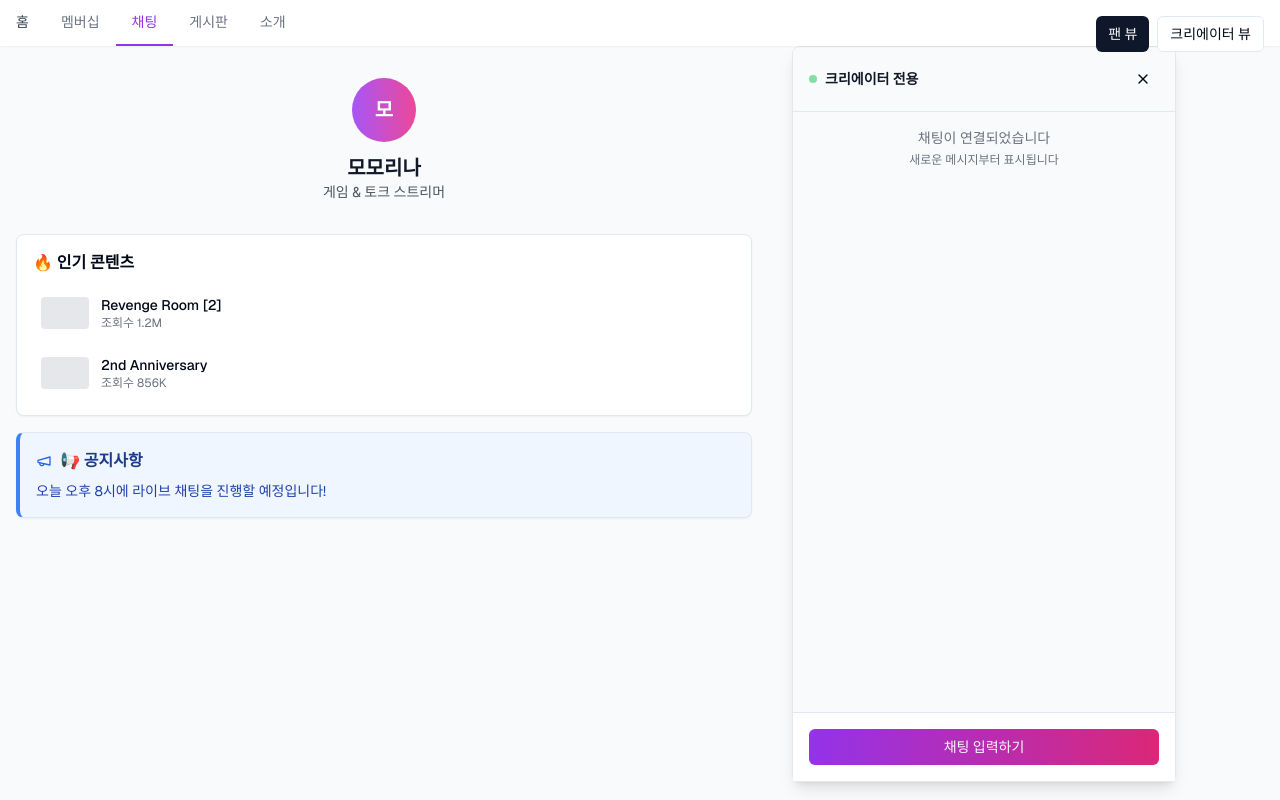
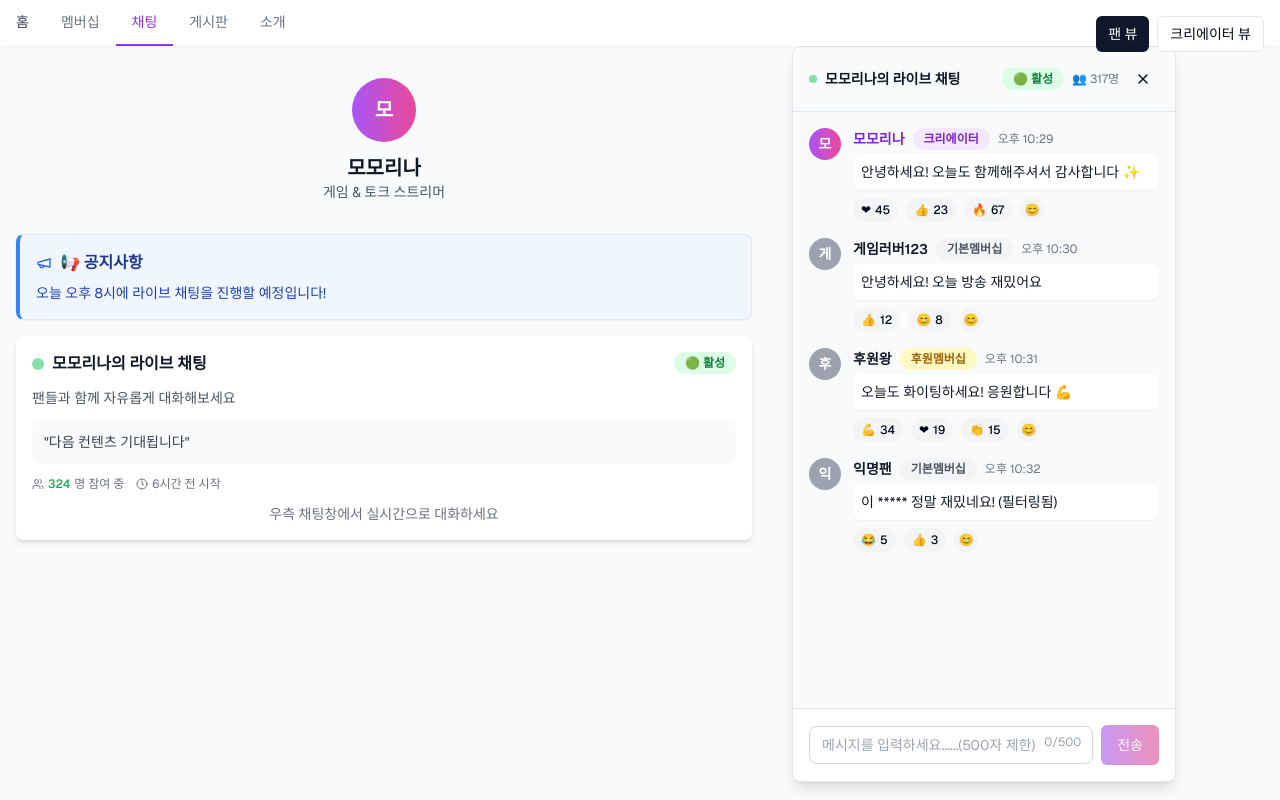
Before and after one commit to cultsoda/xromeda-chat, a Next.js app: page / in a window 1280 px wide. Both pictures are taken after a click on the button "입장하기". Built offline with nearby package versions, Linux system fonts and the light colour scheme.

Commit message:
너무길다 채팅 수정

```diff
--- a/components/channel-home-chat.tsx
+++ b/components/channel-home-chat.tsx
@@ -147,32 +147,61 @@ export default function ChannelHomeChatTab() {
               <p className="text-gray-600 text-sm">게임 & 토크 스트리머</p>
             </div>
 
-            {/* Popular Content Section (PC Only when Chat Active) */}
-            {!isMobile && chatUIState.isActive && (
-              <Card className="mb-4">
+            {/* Popular Content Section - 삭제됨 */}
+
+            {/* Announcement Section - 2분할시 맨 위로 */}
+            {(!isMobile && chatUIState.isActive) && (
+              <Card className="border-l-4 border-l-blue-500 bg-blue-50 mb-4">
                 <CardContent className="p-4">
-                  <h3 className="font-semibold mb-3">🔥 인기 콘텐츠</h3>
-                  <div className="space-y-2">
-                    <div className="flex items-center gap-3 p-2 rounded hover:bg-gray-50">
-                      <div className="w-12 h-8 bg-gray-200 rounded"></div>
-                      <div>
-                        <p className="text-sm font-medium">Revenge Room [2]</p>
-                        <p className="text-xs text-gray-500">조회수 1.2M</p>
+                  <div className="flex items-center gap-2 mb-2">
+                    <Megaphone className="w-4 h-4 text-blue-600" />
+                    <span className="font-semibold text-blue-900">📢 공지사항</span>
+                  </div>
+                  <p className="text-sm text-blue-800">오늘 오후 8시에 라이브 채팅을 진행할 예정입니다!</p>
+                </CardContent>
+              </Card>
+            )}
+
+            {/* 2분할시 라이브 채팅 카드만 표시 */}
+            {(!isMobile && chatUIState.isActive) && (
+              <Card className="overflow-hidden border-0 shadow-md hover:shadow-lg transition-all duration-300">
+                <CardContent className="p-4">
+                  <div className="flex items-start justify-between mb-3">
+                    <div className="flex items-center gap-2">
+                      <div className="w-3 h-3 bg-green-500 rounded-full animate-pulse"></div>
+                      <h3 className="font-semibold text-gray-900">모모리나의 라이브 채팅</h3>
+                    </div>
+                    <Badge className="bg-green-100 text-green-700 text-xs">🟢 활성</Badge>
+                  </div>
+
+                  <p className="text-sm text-gray-600 mb-3">팬들과 함께 자유롭게 대화해보세요</p>
+
+                  <div className="bg-gray-50 rounded-lg p-3 mb-3">
+                    <p className="text-sm text-gray-700">"{latestMessages["live-chat"]}"</p>
+                  </div>
+
+                  <div className="flex items-center justify-between mb-3">
+                    <div className="flex items-center gap-3">
+                      <span className="text-xs text-gray-500 flex items-center gap-1">
+                        <Users className="w-3 h-3" />
+                        <span className="font-medium text-green-600">{participantCounts["live-chat"]}</span>명 참여 중
+                      </span>
+                      <span className="text-xs text-gray-500 flex items-center gap-1">
+                        <Clock className="w-3 h-3" />
+                        {getTimeElapsed(broadcastStartTime)}
+                      </span>
                     </div>
                   </div>
-                    <div className="flex items-center gap-3 p-2 rounded hover:bg-gray-50">
-                      <div className="w-12 h-8 bg-gray-200 rounded"></div>
-                      <div>
-                        <p className="text-sm font-medium">2nd Anniversary</p>
-                        <p className="text-xs text-gray-500">조회수 856K</p>
-                      </div>
-                    </div>
+
+                  <div className="text-center text-gray-500 text-sm">
+                    <p>우측 채팅창에서 실시간으로 대화하세요</p>
                   </div>
                 </CardContent>
               </Card>
             )}
 
-            {/* Announcement Section */}
+            {/* Announcement Section - 일반 상태 */}
+            {!(!isMobile && chatUIState.isActive) && (
               <Card className="border-l-4 border-l-blue-500 bg-blue-50">
                 <CardContent className="p-4">
                   <div className="flex items-center gap-2 mb-2">
@@ -182,6 +211,7 @@ export default function ChannelHomeChatTab() {
                   <p className="text-sm text-blue-800">오늘 오후 8시에 라이브 채팅을 진행할 예정입니다!</p>
                 </CardContent>
               </Card>
+            )}
 
             {/* Chat Rooms - Always show, but hide on PC when chat is active */}
             {!((!isMobile && chatUIState.isActive)) && (
@@ -379,36 +409,160 @@ function SidebarChat({ roomType, onClose }: {
   roomType: string
   onClose: () => void
 }) {
+  const [currentMessage, setCurrentMessage] = useState("")
+  const [messages] = useState([
+    {
+      id: "1",
+      userName: "모모리나",
+      userType: "creator",
+      membershipLevel: "크리에이터",
+      content: "안녕하세요! 오늘도 함께해주셔서 감사합니다 ✨",
+      timestamp: "오후 10:29",
+      reactions: { "❤": 45, "👍": 23, "🔥": 67 }
+    },
+    {
+      id: "2",
+      userName: "게임러버123",
+      userType: "user",
+      membershipLevel: "기본멤버십",
+      content: "안녕하세요! 오늘 방송 재밌어요",
+      timestamp: "오후 10:30",
+      reactions: { "👍": 12, "😊": 8 }
+    },
+    {
+      id: "3",
+      userName: "후원왕",
+      userType: "user",
+      membershipLevel: "후원멤버십",
+      content: "오늘도 화이팅하세요! 응원합니다 💪",
+      timestamp: "오후 10:31",
+      reactions: { "💪": 34, "❤": 19, "👏": 15 }
+    },
+    {
+      id: "4",
+      userName: "익명팬",
+      userType: "user",
+      membershipLevel: "기본멤버십",
+      content: "이 ***** 정말 재밌네요! (필터링됨)",
+      timestamp: "오후 10:32",
+      reactions: { "😂": 5, "👍": 3 }
+    }
+  ])
+
+  const handleSendMessage = () => {
+    if (!currentMessage.trim()) return
+    // 실제로는 메시지 전송 로직 구현
+    console.log("Sending message:", currentMessage)
+    setCurrentMessage("")
+  }
+
+  const handleKeyPress = (e: React.KeyboardEvent) => {
+    if (e.key === "Enter" && !e.shiftKey) {
+      e.preventDefault()
+      handleSendMessage()
+    }
+  }
+
   return (
     <div className="h-full bg-white border border-gray-200 rounded-lg shadow-lg flex flex-col">
       {/* Header */}
       <div className="flex items-center justify-between p-4 border-b bg-gray-50 rounded-t-lg">
         <div className="flex items-center gap-2">
           <div className="w-2 h-2 bg-green-500 rounded-full animate-pulse" />
-          <h3 className="font-semibold text-gray-900 text-sm">
-            {roomType === "creator-only" ? "크리에이터 전용" : "라이브 채팅"}
-          </h3>
+          <h3 className="font-semibold text-gray-900 text-sm">모모리나의 라이브 채팅</h3>
         </div>
+        <div className="flex items-center gap-2">
+          <Badge className="bg-green-100 text-green-700 text-xs">🟢 활성</Badge>
+          <span className="text-xs text-gray-500">👥 317명</span>
           <Button size="sm" variant="ghost" onClick={onClose} className="h-8 w-8 p-0">
             <X className="w-4 h-4" />
           </Button>
         </div>
+      </div>
 
-      {/* Chat Content */}
-      <div className="flex-1 flex flex-col">
-        <div className="flex-1 p-4 bg-gray-50">
-          <div className="text-center text-gray-500 text-sm">
-            <p>채팅이 연결되었습니다</p>
-            <p className="text-xs mt-1">새로운 메시지부터 표시됩니다</p>
+      {/* Chat Messages */}
+      <div className="flex-1 overflow-y-auto p-4 space-y-4 bg-gray-50">
+        {messages.map((message) => (
+          <div key={message.id} className="space-y-2">
+            <div className="flex items-start gap-3">
+              {/* Avatar */}
+              <div className={`w-8 h-8 rounded-full flex items-center justify-center text-white text-sm font-semibold ${
+                message.userType === "creator"
+                  ? "bg-gradient-to-r from-purple-500 to-pink-500"
+                  : "bg-gray-400"
+              }`}>
+                {message.userName.charAt(0)}
+              </div>
+
+              <div className="flex-1 min-w-0">
+                {/* User Info */}
+                <div className="flex items-center gap-2 mb-1">
+                  <span className={`font-semibold text-sm ${
+                    message.userType === "creator" ? "text-purple-700" : "text-gray-900"
+                  }`}>
+                    {message.userName}
+                  </span>
+                  <Badge className={`text-xs ${
+                    message.userType === "creator"
+                      ? "bg-purple-100 text-purple-700"
+                      : message.membershipLevel === "후원멤버십"
+                        ? "bg-yellow-100 text-yellow-700"
+                        : "bg-gray-100 text-gray-600"
+                  }`}>
+                    {message.membershipLevel}
+                  </Badge>
+                  <span className="text-xs text-gray-500">{message.timestamp}</span>
+                </div>
+
+                {/* Message Content */}
+                <div className="bg-white rounded-lg p-2 shadow-sm">
+                  <p className="text-sm text-gray-900">{message.content}</p>
+                </div>
+
+                {/* Reactions */}
+                <div className="flex items-center gap-2 mt-2 flex-wrap">
+                  {Object.entries(message.reactions).map(([emoji, count]) => (
+                    <button
+                      key={emoji}
+                      className="flex items-center gap-1 px-2 py-1 rounded-full text-xs bg-gray-100 hover:bg-gray-200 transition-colors"
+                    >
+                      <span>{emoji}</span>
+                      <span className="font-medium">{count}</span>
+                    </button>
+                  ))}
+                  <button className="w-6 h-6 rounded-full bg-gray-100 hover:bg-gray-200 flex items-center justify-center">
+                    <span className="text-xs">😊</span>
+                  </button>
                 </div>
               </div>
-        <div className="p-4 border-t bg-white">
+            </div>
+          </div>
+        ))}
+      </div>
+
+      {/* Input Area */}
+      <div className="p-4 border-t bg-white rounded-b-lg">
+        <div className="flex items-center gap-2">
+          <div className="flex-1 relative">
+            <input
+              type="text"
+              value={currentMessage}
+              onChange={(e) => setCurrentMessage(e.target.value)}
+              onKeyPress={handleKeyPress}
+              placeholder="메시지를 입력하세요......(500자 제한)"
+              className="w-full px-3 py-2 border border-gray-300 rounded-lg text-sm focus:outline-none focus:ring-2 focus:ring-purple-500 focus:border-transparent"
+              maxLength={500}
+            />
+            <span className="absolute right-3 top-2 text-xs text-gray-400">
+              {currentMessage.length}/500
+            </span>
+          </div>
           <Button
-            size="sm"
-            className="w-full bg-gradient-to-r from-purple-600 to-pink-600"
-            onClick={() => {/* 채팅 입력 로직 */}}
+            onClick={handleSendMessage}
+            disabled={!currentMessage.trim()}
+            className="bg-gradient-to-r from-purple-600 to-pink-600 hover:from-purple-700 hover:to-pink-700 px-4 py-2"
           >
-            채팅 입력하기
+            전송
           </Button>
         </div>
       </div>
```
Lines whose indentation alone changed are shown as unchanged.
